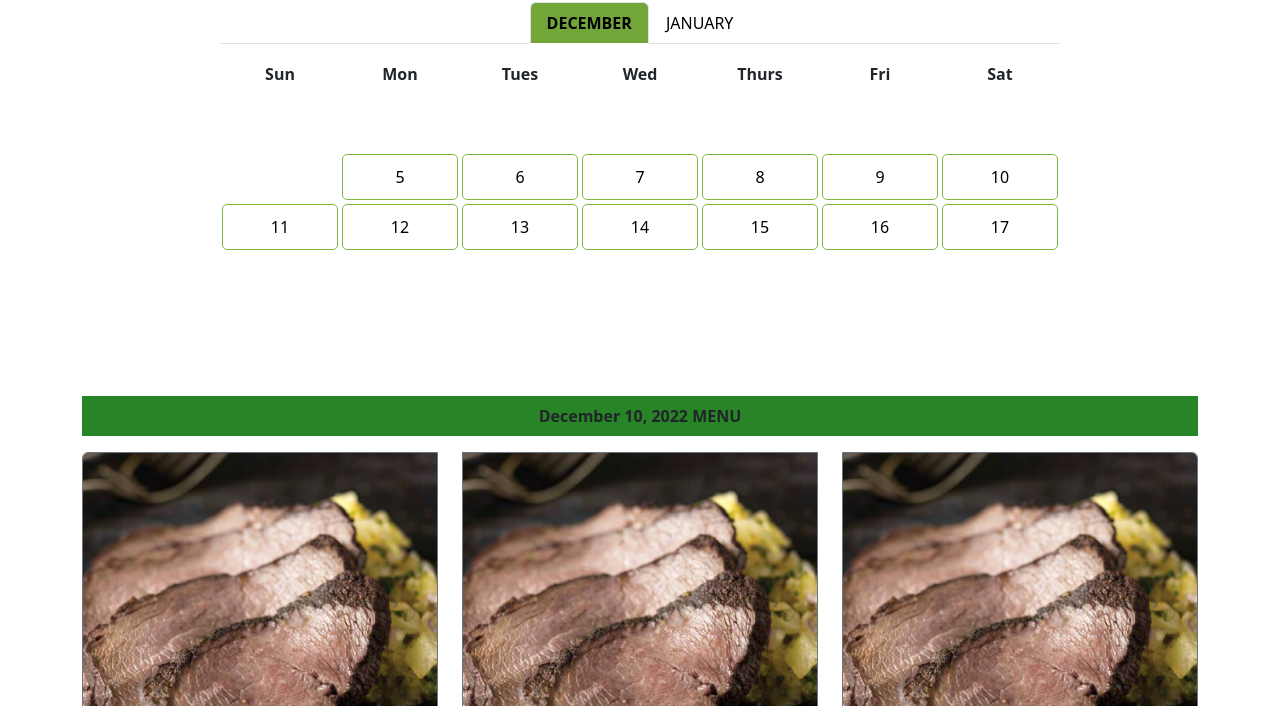
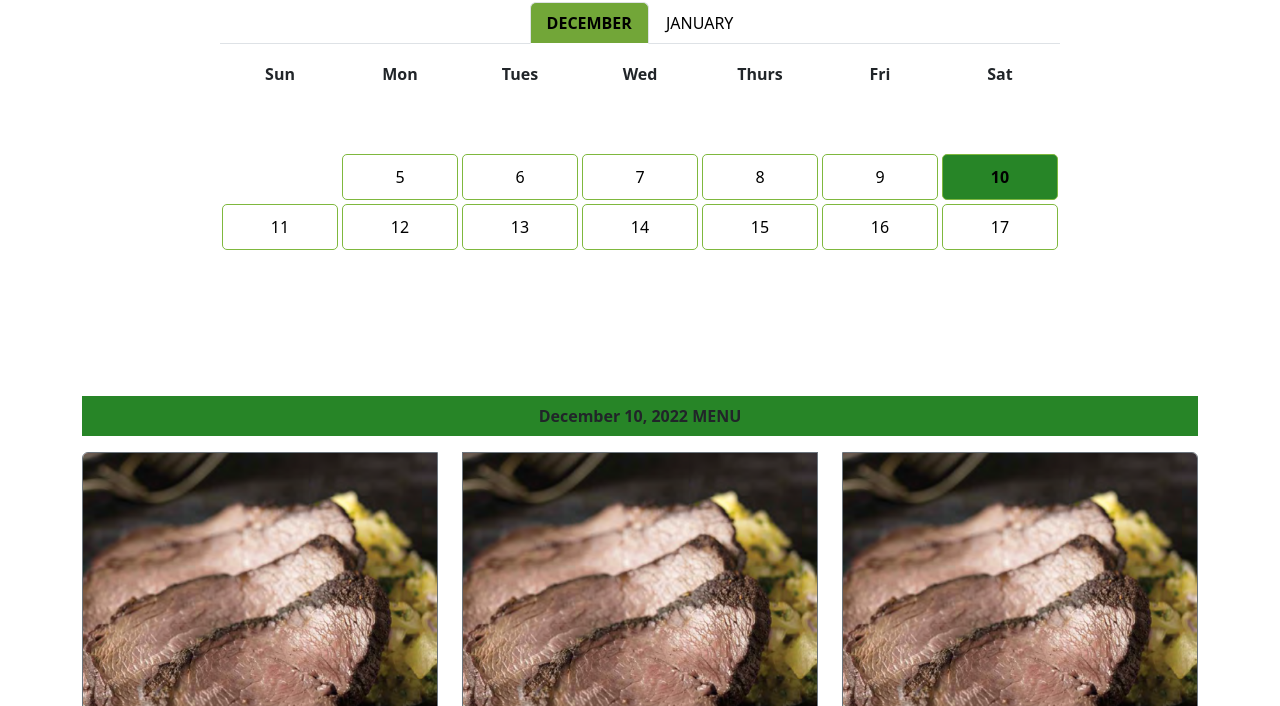
Before and after one commit to lukefrostwalker/Project-2---Copy, a plain HTML site: page index.html in a window 1280 px wide. Both pictures are taken after a click on the link "10". Shown: the part 94-800 px from the top of the page. Drawn offline with nearby package versions, Linux system fonts and the light colour scheme.

Commit message:
Update style.css

```diff
--- a/css/style.css
+++ b/css/style.css
@@ -36,7 +36,7 @@ td a:hover {
 td .disabled {
     border: none;
 }
-.date_title, .hello {
+.date_title, .clicked {
     background-color: rgba(2, 112, 2, 0.85);
     width: 100%;
     font-weight: bold;
```
